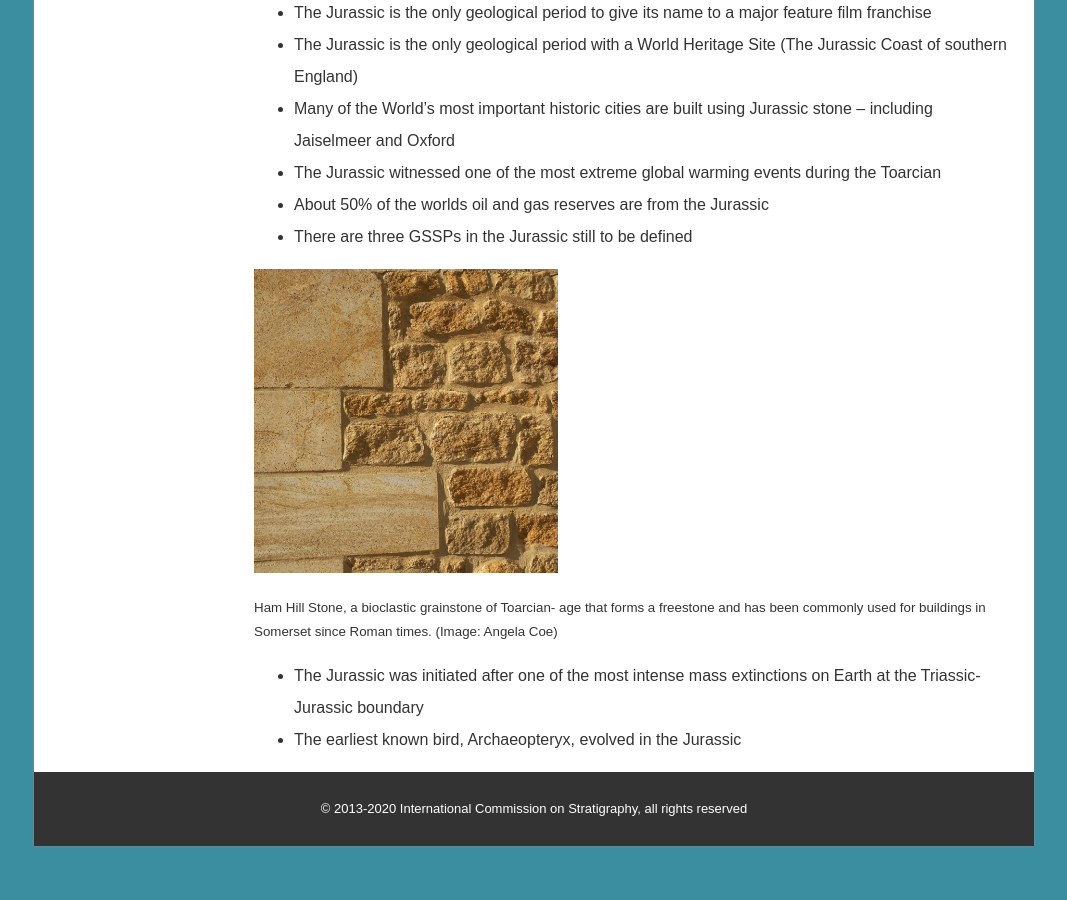
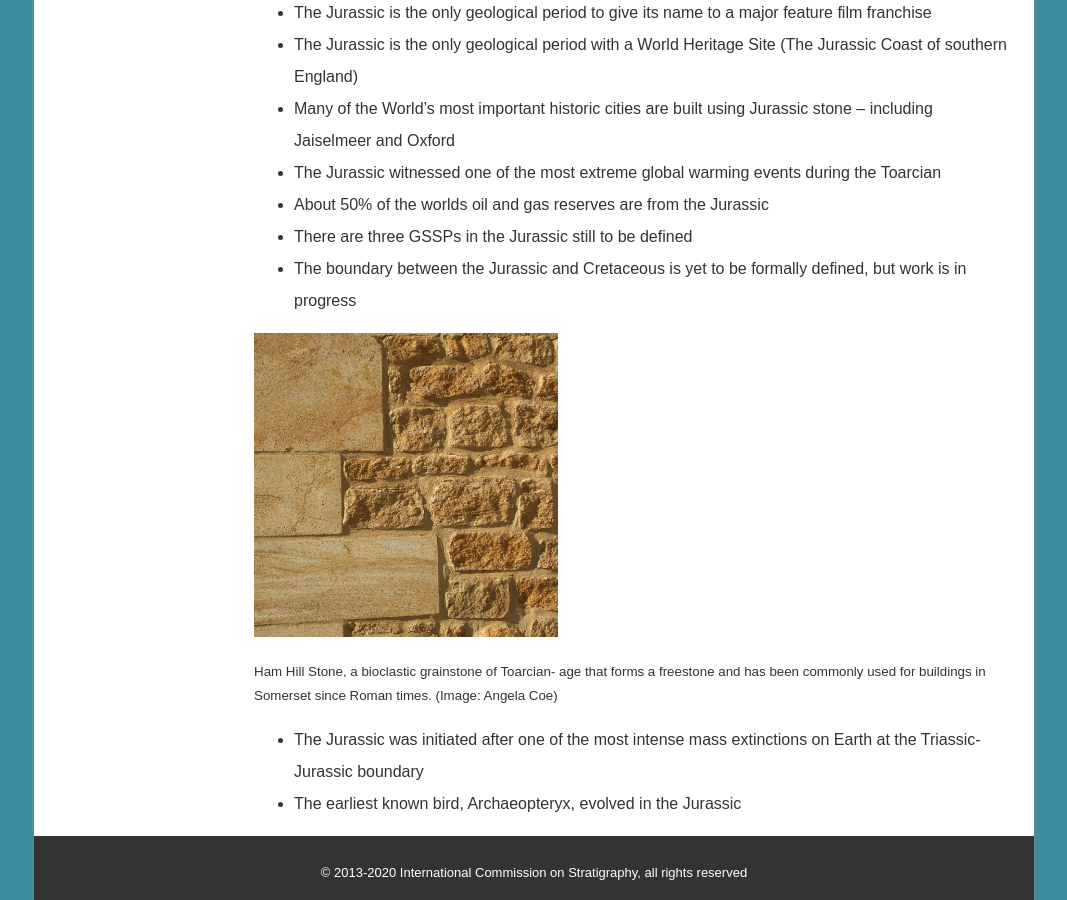
Before and after one commit to i-c-stratigraphy/subcommission-jurassic, a Jekyll site: the page built from pages/jurassifacts.md, in a window 1280 px wide and 900 px high, scrolled down 1009 px. Shown: the whole window, without its empty margins (106-1173 px from the left). Built offline with Jekyll 4.4.1, drawn with Linux system fonts in a browser that asks for light colours; before the commit the page ends 1855 px from its top, so only the background shows below that.

Commit message:
Update jurassifacts.md

```diff
--- a/pages/jurassifacts.md
+++ b/pages/jurassifacts.md
@@ -19,6 +19,7 @@ permalink: /jurassifacts
 * The Jurassic witnessed one of the most extreme global warming events during the Toarcian
 * About 50% of the worlds oil and gas reserves are from the Jurassic
 * There are three GSSPs in the Jurassic still to be defined
+* The boundary between the Jurassic and Cretaceous is yet to be formally defined, but work is in progress
 
 
 <a href="images/coe-ham-hill-stonecoe-ham-hill-stonedsc_0162-1.jpg"><img src="images/coe-ham-hill-stonecoe-ham-hill-stonedsc_0162-1.jpg" alt="ammonite" style="width:40%" /></a>
```
